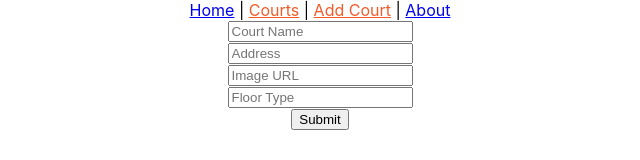
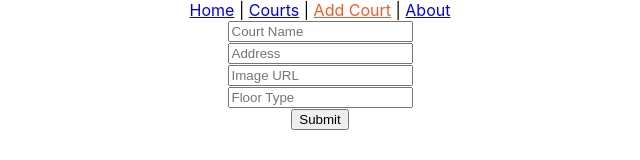
Before and after one commit to ch2isk4kos/final-project-front-end, a React (Create React App) app: page /courts/new in a window 1280 px wide. Shown: the top 160 px of the page, without its empty margins (320-960 px from the left). Built offline with nearby package versions, Linux system fonts and the light colour scheme; no server answers.

Commit message:
fixed bug

```diff
--- a/src/components/NavBar.js
+++ b/src/components/NavBar.js
@@ -11,7 +11,7 @@ const NavBar = () => {
     <nav>
         <NavLink exact to="/" activeStyle={activeStyle}>Home</NavLink>
         {"    |    "}
-        <NavLink to="/courts" activeStyle={activeStyle}>Courts</NavLink>
+        <NavLink exact to="/courts" activeStyle={activeStyle}>Courts</NavLink>
         {"    |    "}
         <NavLink to="/courts/new" activeStyle={activeStyle}>Add Court</NavLink>
         {"    |    "}
```
